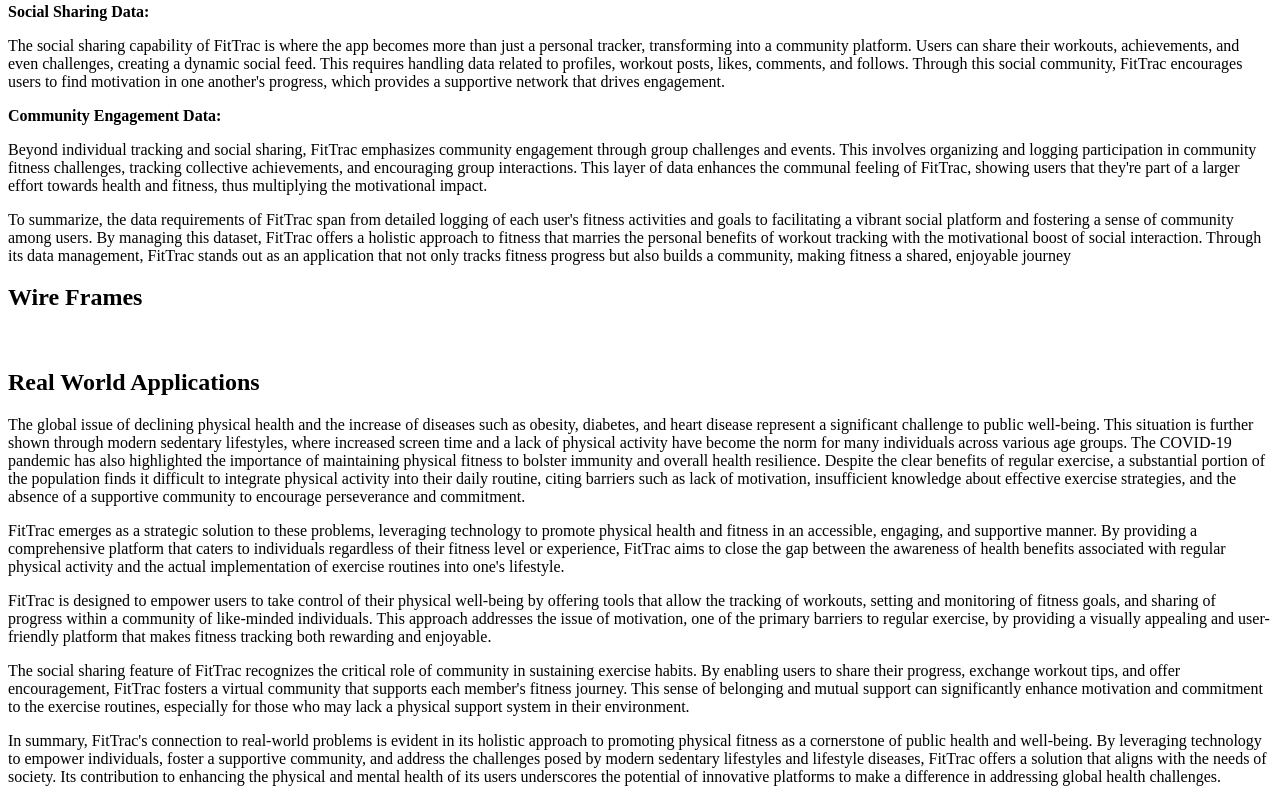
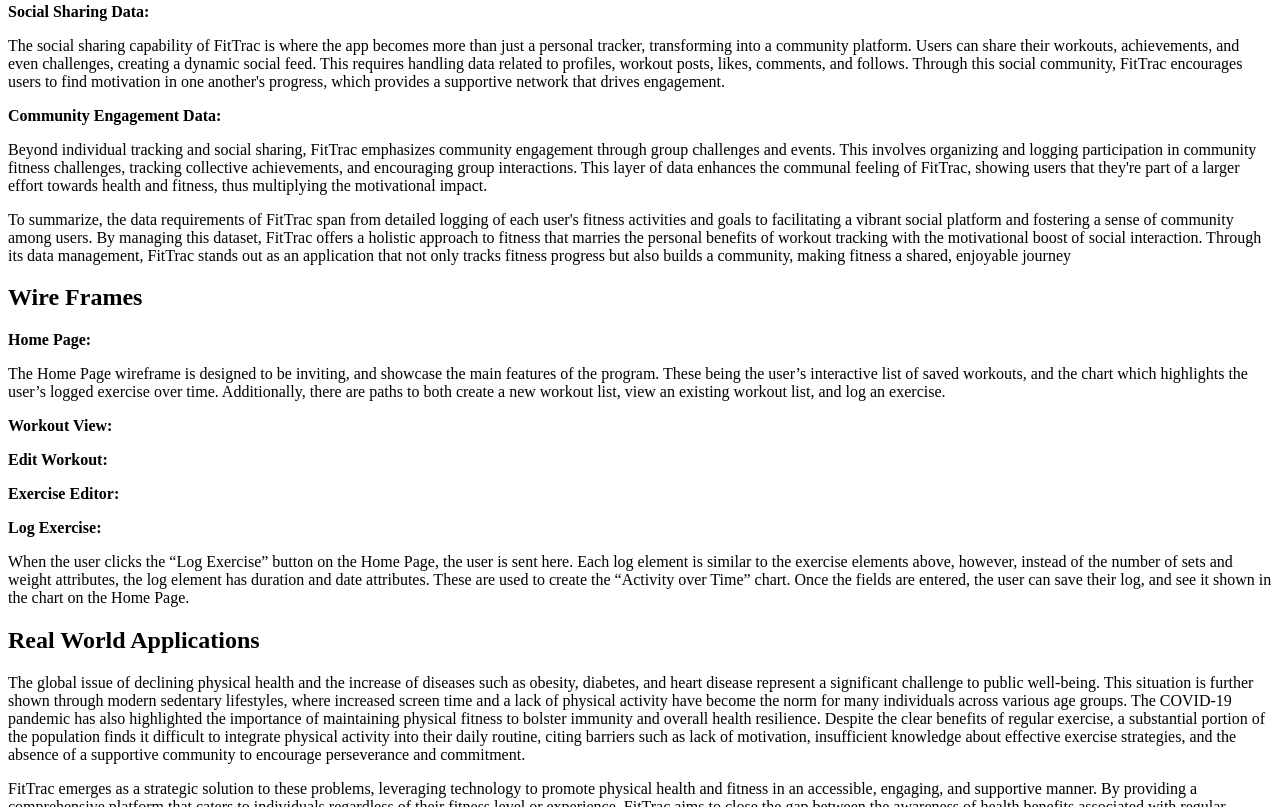
Before and after one commit to squeakyu/326, a website: page src/docs/milestone-01/index.html in a window 1280 px wide. Shown: the part 528-1335 px from the top of the page. Drawn offline with Linux system fonts and the light colour scheme.

Commit message:
Update index.html

```diff
--- a/src/docs/milestone-01/index.html
+++ b/src/docs/milestone-01/index.html
@@ -58,7 +58,17 @@
             </div>
             <div id="wire-frames">
             	<h2>Wire Frames</h2>
-                <img src="">
+                <p><b>Home Page:</b></p>
+                <p>
+                    The Home Page wireframe is designed to be inviting, and showcase the main features of the program. These being the user’s interactive list of saved workouts, and the chart which highlights the user’s logged exercise over time. Additionally, there are paths to both create a new workout list, view an existing workout list, and log an exercise.
+                </p>
+                <p><b>Workout View:</b></p>
+                <p><b>Edit Workout:</b></p>
+                <p><b>Exercise Editor:</b></p>
+                <p><b>Log Exercise:</b></p>
+                <p>
+                    When the user clicks the “Log Exercise” button on the Home Page, the user is sent here. Each log element is similar to the exercise elements above, however, instead of the number of sets and weight attributes, the log element has duration and date attributes. These are used to create the “Activity over Time” chart. Once the fields are entered, the user can save their log, and see it shown in the chart on the Home Page.
+                </p>
             </div>
  			<div id="real-world">
             	<h2>Real World Applications</h2>
```
